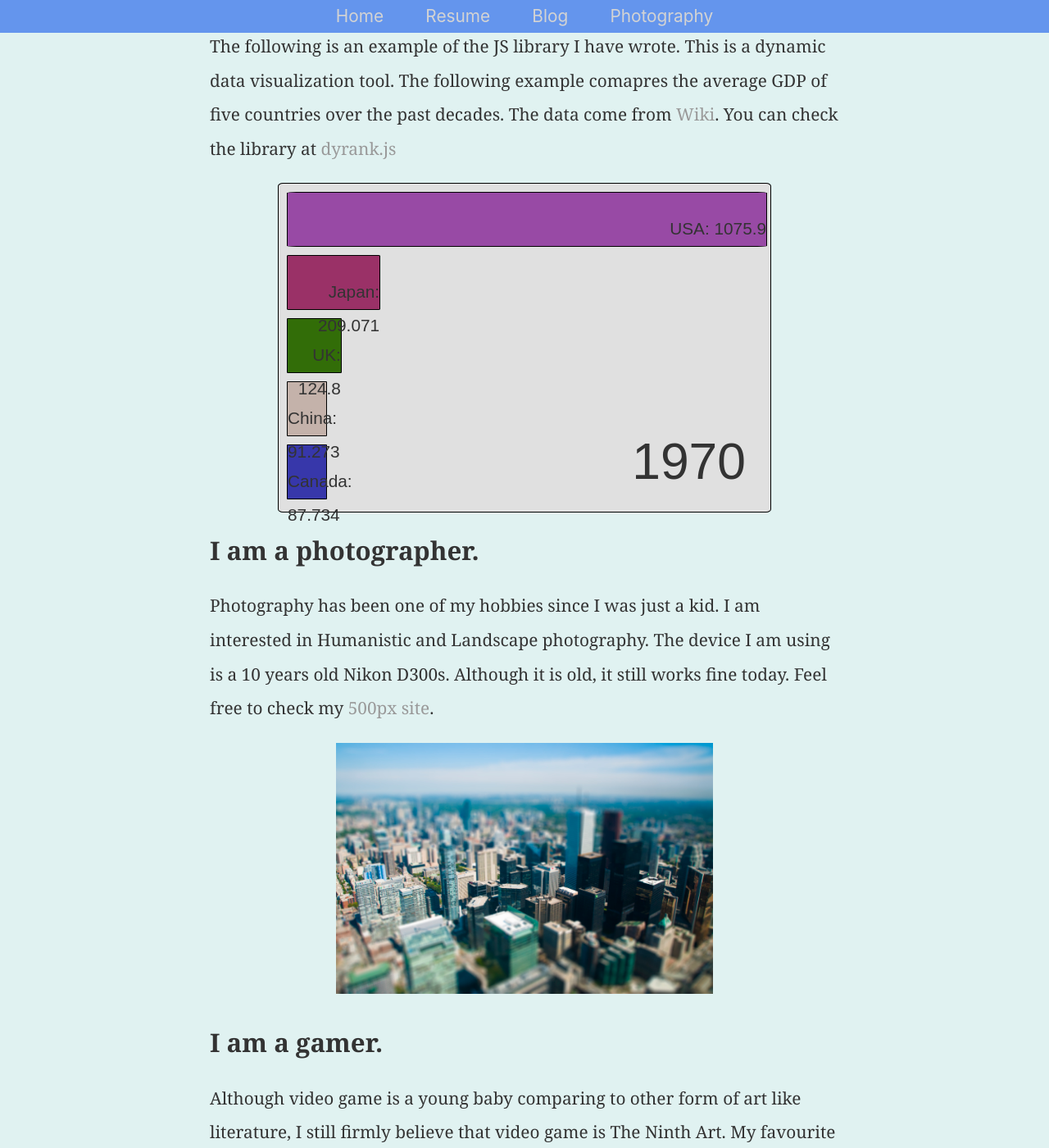
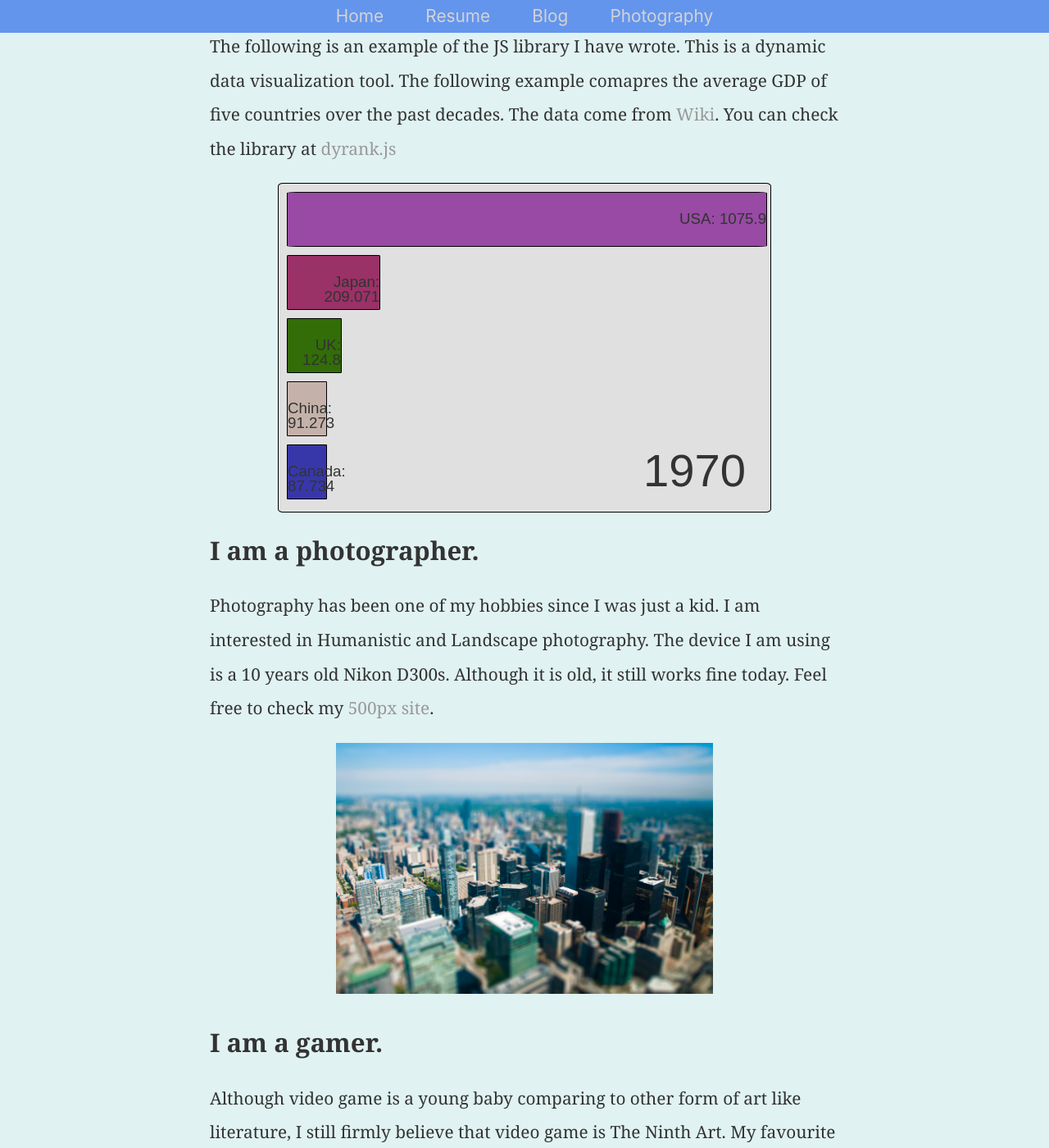
Before and after one commit to Andy8647/Andy8647.github.io, a Jekyll site: the page built from index.html, in a window 1280 px wide and 1400 px high, scrolled down 618 px. Shown: the whole window at 82% size. Built offline with Jekyll 4.4.1, drawn with Linux system fonts in a browser that asks for light colours; comment, search, counter and statistics services are not loaded.

Commit message:
Update styles.css

```diff
--- a/css/styles.css
+++ b/css/styles.css
@@ -63,7 +63,7 @@
 
 ul.posts {
   font-family: Georgia;
-  font-size: 170%;
+  font-size: 150%;
   line-height: 140%;
 }
 
@@ -105,3 +105,8 @@
 .skillList {
   list-style-type: disc;
 }
+
+#Ex1 {
+  font-size: 90%;
+  line-height: 100%;
+}
```
